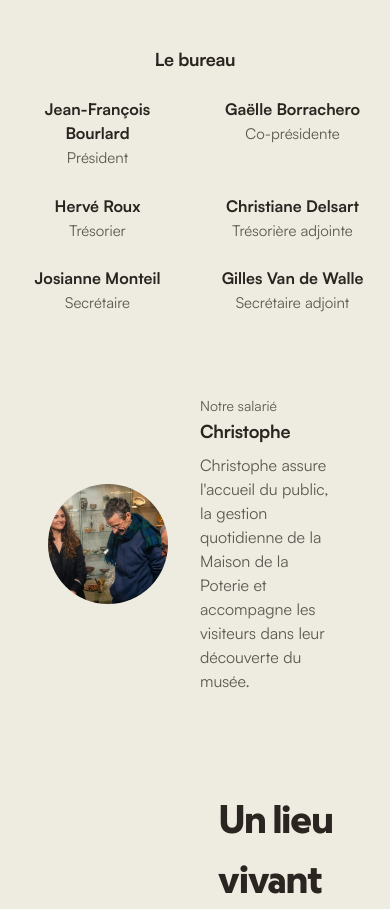
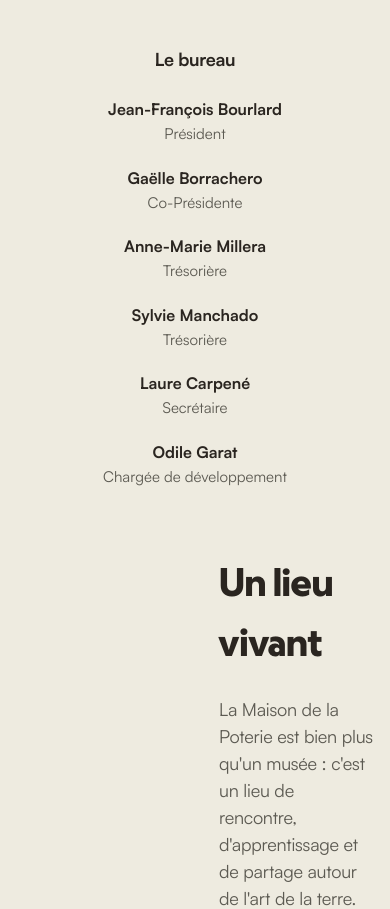
Before and after one commit to tahina-randria/ceramique-agap, a Next.js app: page /association/presentation in a window 390 px wide. Shown: the part 3314-4223 px from the top of the page. Built offline with nearby package versions, Linux system fonts and the light colour scheme.

Commit message:
Fix team members and improve responsive

```diff
--- a/src/app/association/presentation/page.tsx
+++ b/src/app/association/presentation/page.tsx
@@ -13,11 +13,11 @@
 export default function PresentationPage() {
   const bureauMembers = [
     { role: "Président", name: "Jean-François Bourlard" },
-    { role: "Co-présidente", name: "Gaëlle Borrachero" },
-    { role: "Trésorier", name: "Hervé Roux" },
-    { role: "Trésorière adjointe", name: "Christiane Delsart" },
-    { role: "Secrétaire", name: "Josianne Monteil" },
-    { role: "Secrétaire adjoint", name: "Gilles Van de Walle" },
+    { role: "Co-Présidente", name: "Gaëlle Borrachero" },
+    { role: "Trésorière", name: "Anne-Marie Millera" },
+    { role: "Trésorière", name: "Sylvie Manchado" },
+    { role: "Secrétaire", name: "Laure Carpené" },
+    { role: "Chargée de développement", name: "Odile Garat" },
   ];
 
   const partners = [
@@ -260,16 +260,7 @@
                 <h3 className="title-style1-500">Le bureau</h3>
               </div>
 
-              <div
-                style={{
-                  display: "grid",
-                  gridTemplateColumns: "repeat(3, 1fr)",
-                  gap: "var(--dimension-300) var(--dimension-400)",
-                  maxWidth: "700px",
-                  margin: "0 auto",
-                }}
-                className="bureau-grid"
-              >
+              <div className="bureau-grid">
                 {bureauMembers.map((member, index) => (
                   <div key={index} style={{ textAlign: "center" }}>
                     <p className="title-style1-400" style={{ marginBottom: "var(--dimension-050)" }}>
@@ -280,48 +271,6 @@
                     </p>
                   </div>
                 ))}
-              </div>
-
-              {/* Salarié */}
-              <div
-                style={{
-                  marginTop: "var(--dimension-500)",
-                  padding: "var(--dimension-400)",
-                  backgroundColor: "var(--color-grey-100)",
-                  borderRadius: "var(--radius-large)",
-                  display: "flex",
-                  alignItems: "center",
-                  gap: "var(--dimension-400)",
-                  flexWrap: "wrap",
-                }}
-              >
-                <div
-                  style={{
-                    width: "120px",
-                    height: "120px",
-                    borderRadius: "50%",
-                    overflow: "hidden",
-                    flexShrink: 0,
-                  }}
-                >
-                  <img
-                    src="/images/association/christophe.webp"
-                    alt="Christophe"
-                    style={{ width: "100%", height: "100%", objectFit: "cover" }}
-                  />
-                </div>
-                <div style={{ flex: 1 }}>
-                  <p className="body-style1-200 text-content-default-tertiary" style={{ marginBottom: "var(--dimension-050)" }}>
-                    Notre salarié
-                  </p>
-                  <p className="title-style1-500" style={{ marginBottom: "var(--dimension-100)" }}>
-                    Christophe
-                  </p>
-                  <p className="body-style1-400 text-content-default-tertiary">
-                    Christophe assure l&apos;accueil du public, la gestion quotidienne de la Maison de la Poterie
-                    et accompagne les visiteurs dans leur découverte du musée.
-                  </p>
-                </div>
               </div>
             </div>
           </div>
--- a/src/app/globals.css
+++ b/src/app/globals.css
@@ -1641,8 +1641,17 @@
    ============================================ */
 .bureau-grid {
   display: grid;
-  grid-template-columns: repeat(2, 1fr) !important;
-  gap: var(--dimension-300) var(--dimension-200);
+  grid-template-columns: 1fr !important;
+  gap: var(--dimension-250);
+  max-width: 700px;
+  margin: 0 auto;
+}
+
+@media (min-width: 480px) {
+  .bureau-grid {
+    grid-template-columns: repeat(2, 1fr) !important;
+    gap: var(--dimension-300) var(--dimension-200);
+  }
 }
 
 @media (min-width: 768px) {
```
